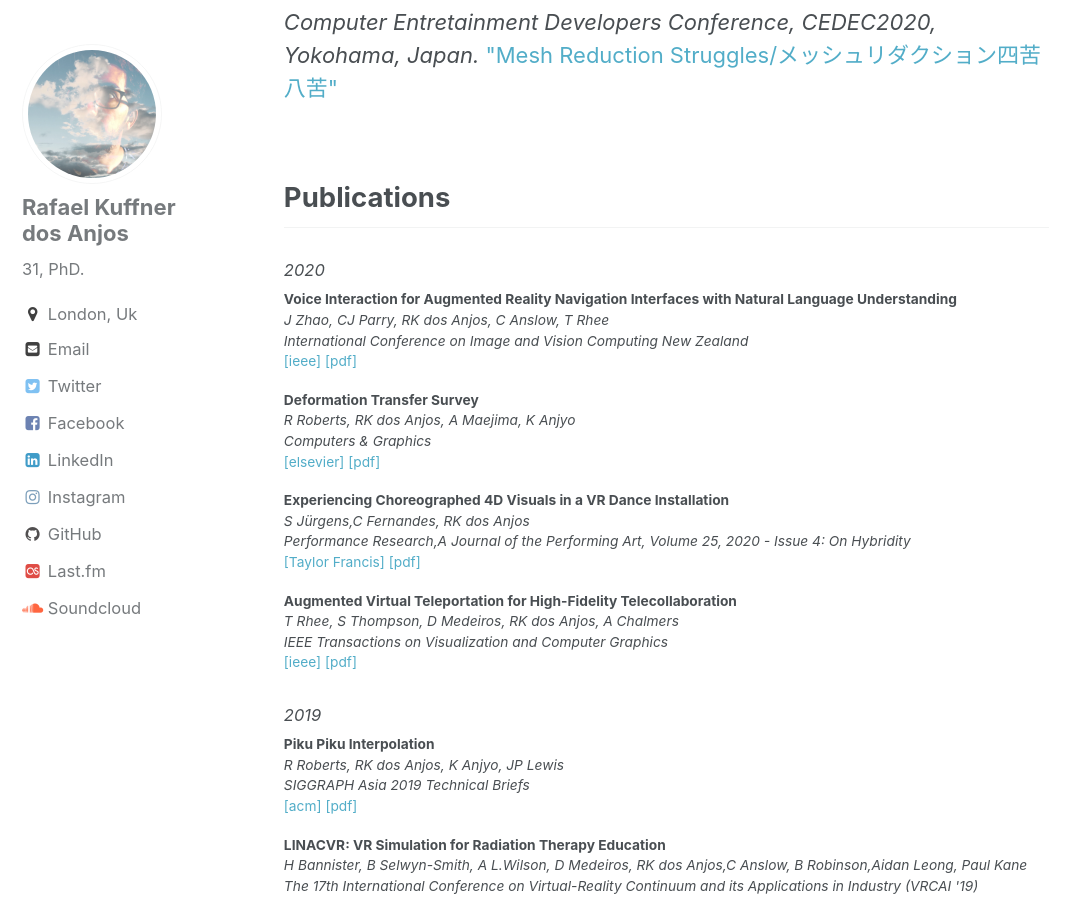
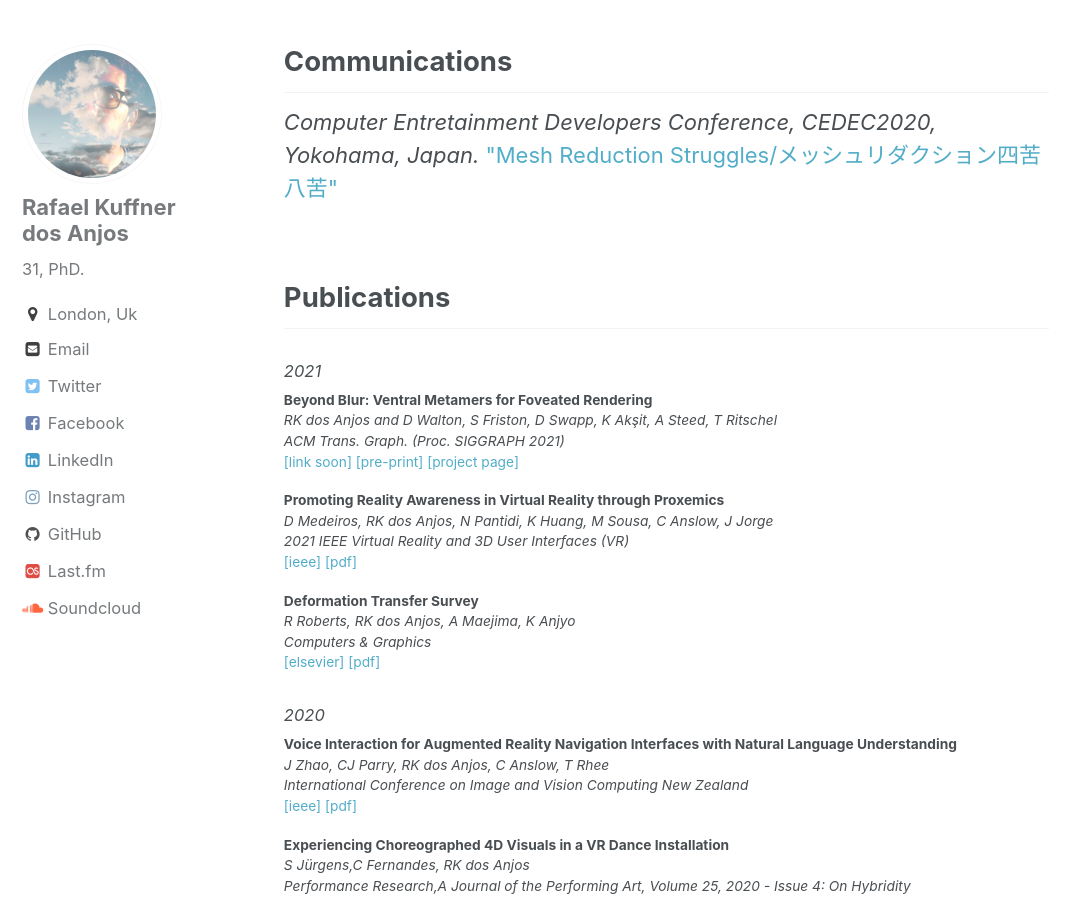
Before and after one commit to rafaelkuffner/rafaelkuffner.github.io, a Jekyll site: the page built from index.html, in a window 1280 px wide and 900 px high, scrolled down 2717 px. Shown: the whole window, without its empty margins (0-1081 px from the left). Built offline with Jekyll 4.4.1, drawn with Linux system fonts in a browser that asks for light colours; the list of posts is cut into pages by our own code; some of the changed text lies outside the part shown.

Commit message:
paper ++

```diff
--- a/index.html
+++ b/index.html
@@ -36,7 +36,8 @@
 <h4> Present </h4>
 <p><b>"Gait training using smart insoles and immersive reality technologies (XR)"</b> is a new project funded by the <a href="https://www.sftichallenge.govt.nz/our-research/projects/seed-projects/" target="_blank">sfti challenge</a> in New Zealand.
 I'm working now remotely as an external advisor to Nadia Pantidi, who is the Principal Investigator at CMIC.</p>
-
+<p><b><a href="https://vr.cs.ucl.ac.uk/research/pipelines/" target="_blank">"Graphics Pipelines for Next Generation Mixed Reality Systems"</a></b> Current project I am mainly focused on at VECG, UCL.
+The Pipelines project is an EPSRC funded investigation into new graphics techniques and hardware. Our goal is to re-purpose and re-architect the current graphics pipeline to better support the next generation of AR and VR systems. </p>
 
 <h4> Past </h4>
 
@@ -88,6 +89,31 @@
 <p>&nbsp;</p>
 <h2 id="publications">Publications</h2>
 
+<h5>2021</h5>
+
+<p><b>Beyond Blur: Ventral Metamers for Foveated Rendering</b></br>
+  <i>RK dos Anjos and D Walton, S Friston, D Swapp, K Akşit, A Steed, T Ritschel</i></br>
+  <i>ACM Trans. Graph. (Proc. SIGGRAPH 2021)</i></br>
+  <a target="_blank" href="">[link soon]</a>
+  <a target="_blank" href="assets/papers/SIGGRAPH2021.pdf">[pre-print]</a>
+  <a target="_blank" href="">[project page]</a>
+</p>
+
+<p><b>Promoting Reality Awareness in Virtual Reality through Proxemics</b></br>
+  <i>D Medeiros, RK dos Anjos, N Pantidi, K Huang, M Sousa, C Anslow, J Jorge</i></br>
+  <i>2021 IEEE Virtual Reality and 3D User Interfaces (VR)</i></br>
+  <a target="_blank" href="https://ieeexplore.ieee.org/abstract/document/9417718">[ieee]</a>
+  <a target="_blank" href="assets/papers/IEEEVR2021.pdf">[pdf]</a>
+</p>
+
+<p><b>Deformation Transfer Survey</b></br>
+  <i>R Roberts, RK dos Anjos, A Maejima, K Anjyo</i></br>
+  <i>Computers & Graphics</i></br>
+  <a target="_blank" href="https://doi.org/10.1016/j.cag.2020.10.004">[elsevier]</a>
+  <a target="_blank" href="assets/papers/C&G2020.pdf">[pdf]</a>
+  <!-- <a target="_blank" href="https://dl.acm.org/citation.cfm?id=3365156">[acm]</a> -->
+</p>
+
 <h5>2020</h5>
 
 <p><b>Voice Interaction for Augmented Reality Navigation Interfaces with Natural Language Understanding</b></br>
```
Also changed, not shown: other parts of index.html (+0 -9 lines), 2 other files.
